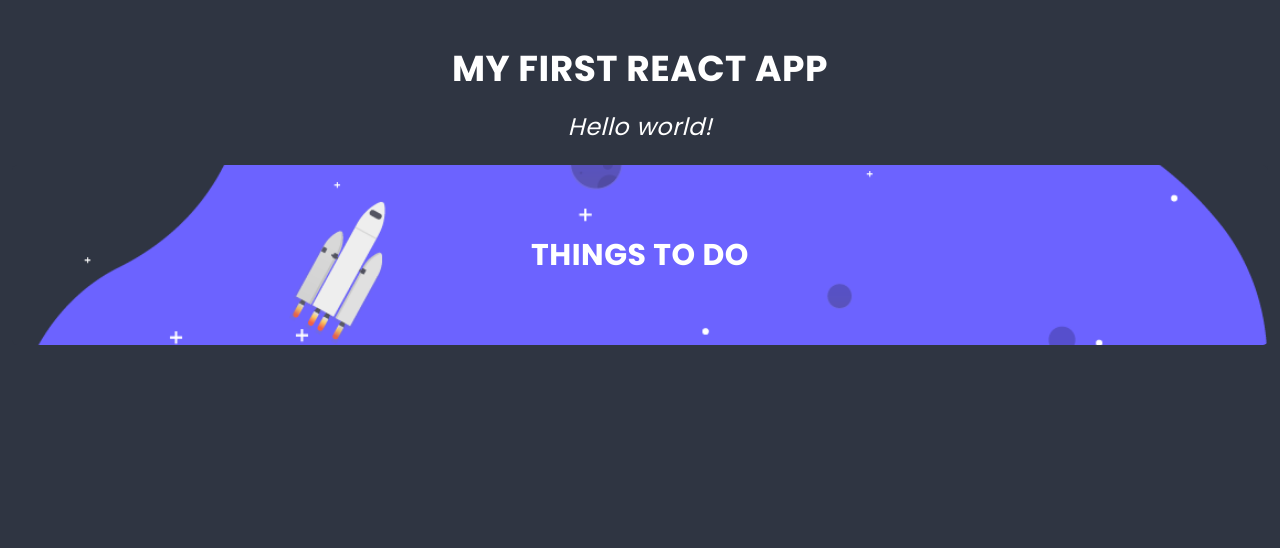
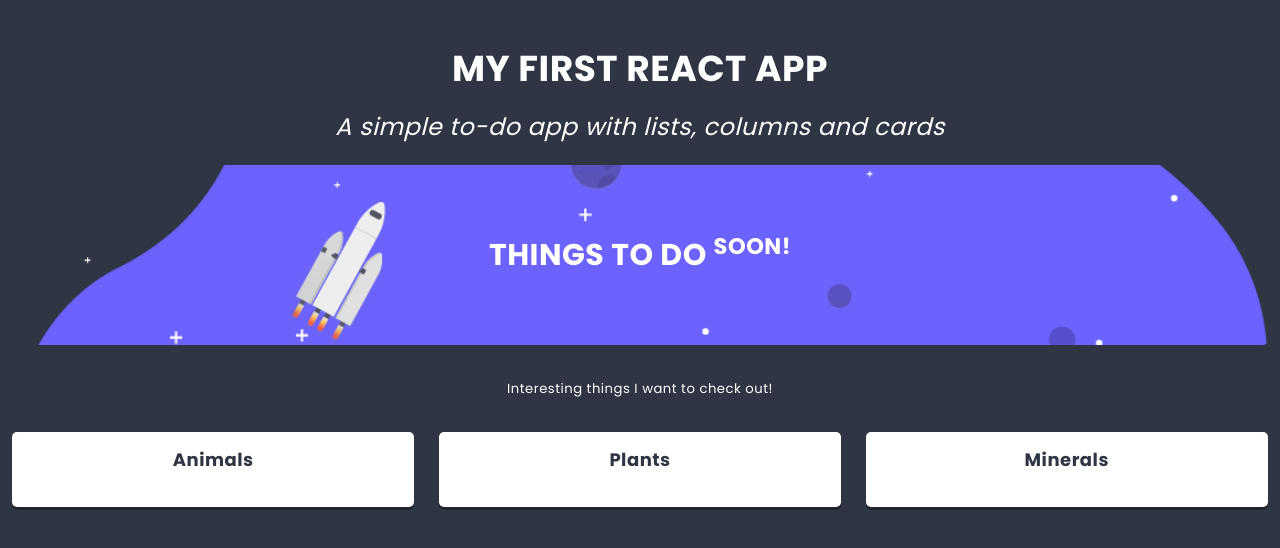
Before and after one commit to jpiaseczna/react-learning, a React app: page / in a window 1280 px wide. Shown: the top 548 px of the page. Built offline with nearby package versions, Linux system fonts and the light colour scheme.

Commit message:
Add columns

```diff
--- a/src/components/App/App.js
+++ b/src/components/App/App.js
@@ -7,8 +7,8 @@ class App extends React.Component {
     return (
       <main className={styles.component}>
         <h1 className={styles.title}>My first React app</h1>
-        <h2 className={styles.subtitle}>Hello world!</h2>
-        <List />
+        <h2 className={styles.subtitle}>A simple to-do app with lists, columns and cards</h2>
+        <List title={['Things to do ', <sup>soon!</sup>]} image={'../src/images/space.png'}></List>
       </main>
     )
   }
--- /dev/null
+++ b/src/components/Column/Column.js
@@ -0,0 +1,19 @@
+import React from 'react';
+import styles from './Column.scss';
+import List from '../List/List.js';
+import PropTypes from 'prop-types';
+
+class Column extends React.Component {
+  static propTypes = {
+    columnTitle: PropTypes.node.isRequired,
+  }
+  render() {
+    return (
+      <section className={styles.component}>
+        <h3 className={styles.title}>{this.props.columnTitle}</h3>
+      </section>
+    );
+  }
+}
+
+export default Column;
--- a/src/components/Hero/Hero.js
+++ b/src/components/Hero/Hero.js
@@ -1,11 +1,17 @@
 import React from 'react';
 import styles from './Hero.scss';
+import PropTypes from 'prop-types';
 
-const Hero = () => (
+const Hero = props => (
   <header className={styles.component}>
-    <h2 className={styles.title}>Things to do</h2>
-    <img className={styles.image} src="../src/images/space.png" />
+    <h2 className={styles.title}>{props.titleText}</h2>
+    <img className={styles.image} src={props.image} />
   </header>
 );
 
+Hero.propTypes = {
+  titleText: PropTypes.node.isRequired,
+  image: PropTypes.string.isRequired,
+};
+
 export default Hero;
--- a/src/components/List/List.js
+++ b/src/components/List/List.js
@@ -1,14 +1,29 @@
 import React from 'react';
 import styles from './List.scss';
-import Hero from '../Hero/Hero.js'
+import Hero from '../Hero/Hero.js';
+import PropTypes from 'prop-types';
+import Column from '../Column/Column.js';
 
 class List extends React.Component {
+  static propTypes = {
+    title: PropTypes.node.isRequired,
+    children: PropTypes.node,
+  }
+  static defaultProps = {
+    children: <p>Interesting things I want to check out!</p>,
+  }
   render() {
     return (
       <section className={styles.component}>
-        <Hero />
+        <Hero titleText={this.props.title} image={this.props.image} />
+        <div className={styles.description}>{this.props.children}</div>
+        <div className={styles.columns}>
+        	<Column columnTitle={'Animals'} />
+        	<Column columnTitle={'Plants'} />
+        	<Column columnTitle={'Minerals'} />
+        </div>
       </section>
-    )
+    );
   }
 }
 
```
